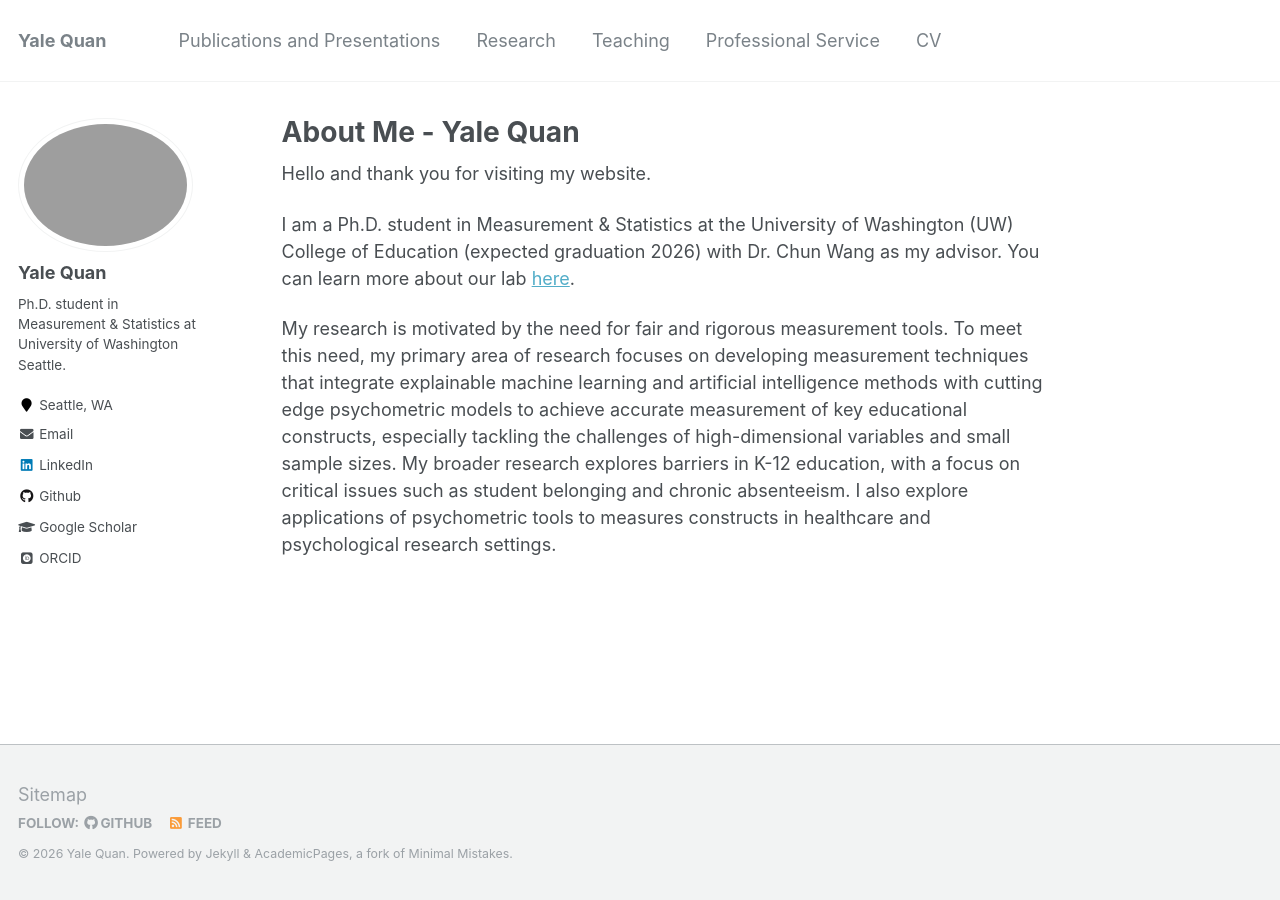
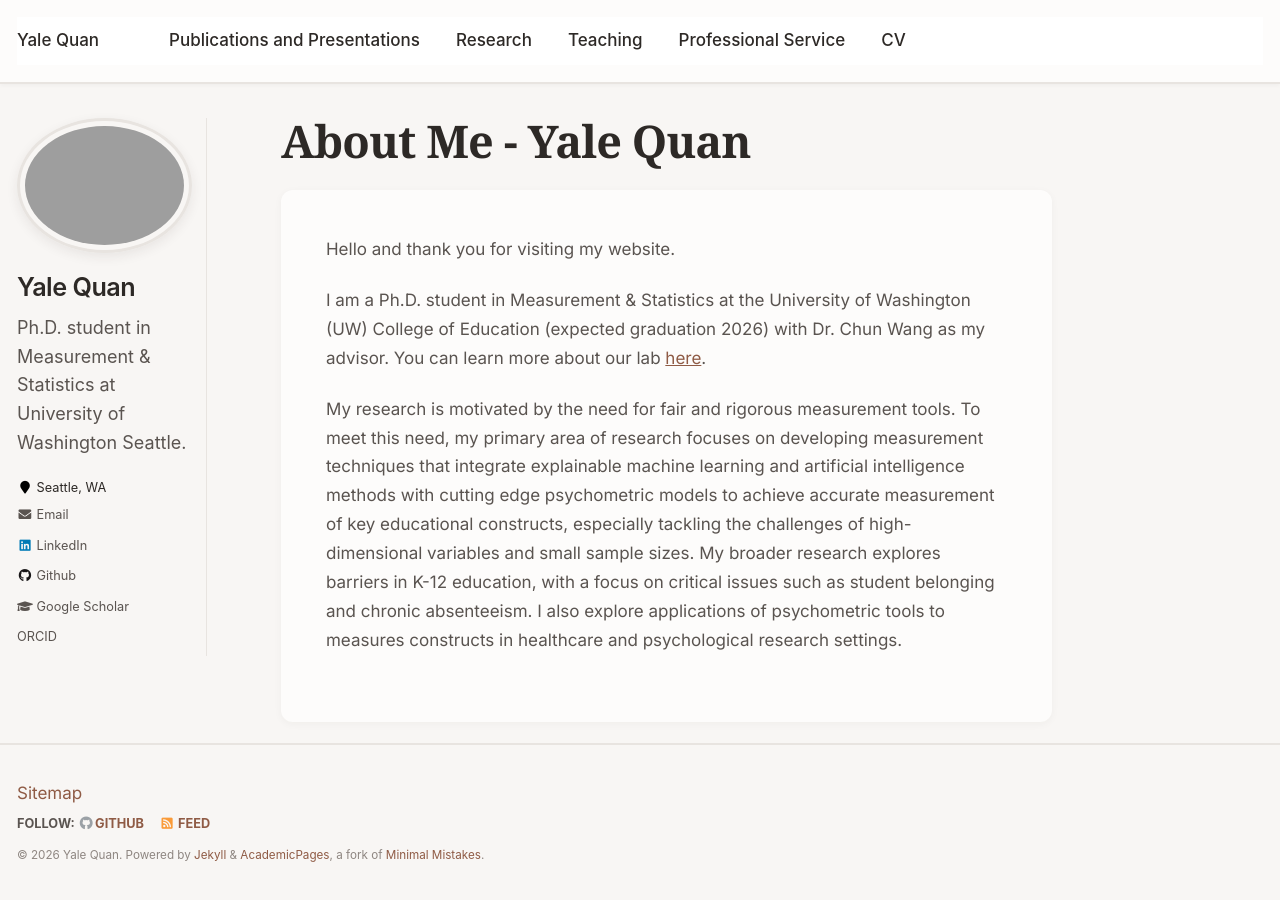
Before and after one commit to yalequan/yalequan.github.io, a Jekyll site: the page built from _pages/about.md, in a window 1280 px wide. Built offline with Jekyll 4.4.1, drawn with Linux system fonts in a browser that asks for light colours; some web fonts are replaced.

Commit message:
Updated coloring
Updated color scheme using custon-redesign.css and custom.html

```diff
--- a/_includes/head/custom.html
+++ b/_includes/head/custom.html
@@ -1,38 +1,11 @@
-{% include base_path %}
-
 <!-- start custom head snippets -->
 
-<link rel="apple-touch-icon" sizes="57x57" href="{{ base_path }}/images/apple-touch-icon-57x57.png?v=M44lzPylqQ">
-<link rel="apple-touch-icon" sizes="60x60" href="{{ base_path }}/images/apple-touch-icon-60x60.png?v=M44lzPylqQ">
-<link rel="apple-touch-icon" sizes="72x72" href="{{ base_path }}/images/apple-touch-icon-72x72.png?v=M44lzPylqQ">
-<link rel="apple-touch-icon" sizes="76x76" href="{{ base_path }}/images/apple-touch-icon-76x76.png?v=M44lzPylqQ">
-<link rel="apple-touch-icon" sizes="114x114" href="{{ base_path }}/images/apple-touch-icon-114x114.png?v=M44lzPylqQ">
-<link rel="apple-touch-icon" sizes="120x120" href="{{ base_path }}/images/apple-touch-icon-120x120.png?v=M44lzPylqQ">
-<link rel="apple-touch-icon" sizes="144x144" href="{{ base_path }}/images/apple-touch-icon-144x144.png?v=M44lzPylqQ">
-<link rel="apple-touch-icon" sizes="152x152" href="{{ base_path }}/images/apple-touch-icon-152x152.png?v=M44lzPylqQ">
-<link rel="apple-touch-icon" sizes="180x180" href="{{ base_path }}/images/apple-touch-icon-180x180.png?v=M44lzPylqQ">
-<link rel="icon" type="image/png" href="{{ base_path }}/images/favicon-32x32.png?v=M44lzPylqQ" sizes="32x32">
-<link rel="icon" type="image/png" href="{{ base_path }}/images/android-chrome-192x192.png?v=M44lzPylqQ" sizes="192x192">
-<link rel="icon" type="image/png" href="{{ base_path }}/images/favicon-96x96.png?v=M44lzPylqQ" sizes="96x96">
-<link rel="icon" type="image/png" href="{{ base_path }}/images/favicon-16x16.png?v=M44lzPylqQ" sizes="16x16">
-<link rel="manifest" href="{{ base_path }}/images/manifest.json?v=M44lzPylqQ">
-<link rel="mask-icon" href="{{ base_path }}/images/safari-pinned-tab.svg?v=M44lzPylqQ" color="#000000">
-<link rel="shortcut icon" href="/images/favicon.ico?v=M44lzPylqQ">
-<meta name="msapplication-TileColor" content="#000000">
-<meta name="msapplication-TileImage" content="{{ base_path }}/images/mstile-144x144.png?v=M44lzPylqQ">
-<meta name="msapplication-config" content="{{ base_path }}/images/browserconfig.xml?v=M44lzPylqQ">
-<meta name="theme-color" content="#ffffff">
-<link rel="stylesheet" href="{{ base_path }}/assets/css/academicons.css"/>
+<!-- Load Google Fonts for better typography -->
+<link rel="preconnect" href="https://fonts.googleapis.com">
+<link rel="preconnect" href="https://fonts.gstatic.com" crossorigin>
+<link href="https://fonts.googleapis.com/css2?family=Inter:wght@400;500;600&display=swap" rel="stylesheet">
 
-<script type="text/x-mathjax-config"> MathJax.Hub.Config({ TeX: { equationNumbers: { autoNumber: "all" } } }); </script>
-<script type="text/x-mathjax-config">
-  MathJax.Hub.Config({
-    tex2jax: {
-      inlineMath: [ ['$','$'], ["\\(","\\)"] ],
-      processEscapes: true
-    }
-  });
-</script>
-<script src='https://cdnjs.cloudflare.com/ajax/libs/mathjax/2.7.4/latest.js?config=TeX-MML-AM_CHTML' async></script>
+<!-- Custom CSS for warm redesign -->
+<link rel="stylesheet" href="{{ '/assets/css/custom-redesign.css' | relative_url }}">
 
 <!-- end custom head snippets -->
--- /dev/null
+++ b/assets/css/custom-redesign.css
@@ -0,0 +1,306 @@
+/* ============================================
+   CUSTOM REDESIGN FOR YALEQUAN.GITHUB.IO
+   Warmer colors & better typography
+   ============================================ */
+
+/* ==========================================
+   COLOR PALETTE - Warm Academic
+   ========================================== */
+:root {
+  /* Warm neutrals instead of cold grays */
+  --warm-white: #fdfcfb;
+  --warm-bg: #f8f6f4;
+  --warm-gray-100: #e8e4e0;
+  --warm-gray-200: #d4cfc9;
+  --warm-gray-300: #a39b92;
+  --warm-gray-400: #6b6560;
+
+  /* Accent colors - warm earth tones */
+  --primary-warm: #c17d5f;        /* Terracotta/rust */
+  --primary-dark: #8f5b45;
+  --secondary-warm: #7a9d7e;      /* Sage green */
+  --accent-gold: #d4a574;         /* Warm gold */
+  --accent-blue: #5b8fa3;         /* Muted teal-blue */
+
+  /* Text colors */
+  --text-primary: #2d2926;
+  --text-secondary: #5a5450;
+  --text-muted: #8e8681;
+
+  /* Link colors */
+  --link-color: #8f5b45;
+  --link-hover: #c17d5f;
+}
+
+/* ==========================================
+   TYPOGRAPHY IMPROVEMENTS
+   ========================================== */
+
+/* Better font stack with warmer feel */
+body {
+  font-family: 'Inter', 'Helvetica Neue', -apple-system, BlinkMacSystemFont,
+               'Segoe UI', Roboto, Arial, sans-serif;
+  color: var(--text-primary) !important;
+  background-color: var(--warm-bg) !important;
+  line-height: 1.7;
+  font-size: 17px;
+  -webkit-font-smoothing: antialiased;
+  -moz-osx-font-smoothing: grayscale;
+}
+
+/* Headings with better hierarchy */
+h1, h2, h3, h4, h5, h6 {
+  font-family: 'Charter', 'Georgia', 'Times New Roman', serif;
+  font-weight: 600;
+  color: var(--text-primary) !important;
+  letter-spacing: -0.02em;
+  line-height: 1.3;
+}
+
+h1 {
+  font-size: 2.5rem;
+  margin-bottom: 1.5rem;
+}
+
+h2 {
+  font-size: 2rem;
+  margin-top: 2.5rem;
+  margin-bottom: 1.25rem;
+  color: var(--primary-dark) !important;
+}
+
+h3 {
+  font-size: 1.5rem;
+  margin-top: 2rem;
+  margin-bottom: 1rem;
+}
+
+/* Better paragraph spacing */
+p {
+  margin-bottom: 1.5rem;
+  color: var(--text-secondary);
+  max-width: 70ch; /* Optimal reading width */
+}
+
+/* ==========================================
+   LAYOUT & STRUCTURE
+   ========================================== */
+
+/* Warm up the main content area */
+.page__content,
+.archive {
+  background-color: var(--warm-white) !important;
+  padding: 2.5rem;
+  border-radius: 12px;
+  box-shadow: 0 2px 8px rgba(45, 41, 38, 0.04);
+}
+
+/* Sidebar improvements */
+.sidebar {
+  background-color: var(--warm-bg) !important;
+  border-right: 1px solid var(--warm-gray-100) !important;
+}
+
+.author__avatar img {
+  border: 3px solid var(--warm-gray-100);
+  box-shadow: 0 4px 12px rgba(45, 41, 38, 0.08);
+}
+
+.author__name {
+  color: var(--text-primary) !important;
+  font-size: 1.4rem !important;
+  font-weight: 600 !important;
+  margin-top: 1rem !important;
+}
+
+.author__bio {
+  color: var(--text-secondary) !important;
+  font-size: 1rem !important;
+  line-height: 1.6 !important;
+}
+
+/* ==========================================
+   NAVIGATION
+   ========================================== */
+
+.masthead {
+  background-color: var(--warm-white) !important;
+  border-bottom: 2px solid var(--warm-gray-100) !important;
+  box-shadow: 0 2px 4px rgba(45, 41, 38, 0.03);
+}
+
+.greedy-nav a {
+  color: var(--text-primary) !important;
+  font-weight: 500;
+  transition: color 0.2s ease;
+}
+
+.greedy-nav a:hover,
+.greedy-nav .visible-links a:hover {
+  color: var(--link-hover) !important;
+}
+
+.greedy-nav .visible-links a::after {
+  background: var(--primary-warm) !important;
+}
+
+/* ==========================================
+   LINKS & BUTTONS
+   ========================================== */
+
+a {
+  color: var(--link-color) !important;
+  text-decoration: none;
+  transition: all 0.2s ease;
+  border-bottom: 1px solid transparent;
+}
+
+a:hover {
+  color: var(--link-hover) !important;
+  border-bottom-color: var(--link-hover);
+}
+
+/* Social media icons */
+.author__urls a {
+  color: var(--text-secondary) !important;
+  transition: all 0.2s ease;
+}
+
+.author__urls a:hover {
+  color: var(--primary-warm) !important;
+  transform: translateY(-2px);
+}
+
+/* ==========================================
+   CONTENT SECTIONS
+   ========================================== */
+
+/* Publications list */
+.archive__item-title {
+  color: var(--text-primary) !important;
+  font-family: 'Charter', 'Georgia', serif;
+  font-size: 1.25rem !important;
+  margin-bottom: 0.5rem !important;
+}
+
+.archive__item-excerpt {
+  color: var(--text-secondary) !important;
+  font-size: 0.95rem;
+  line-height: 1.6;
+}
+
+/* Add subtle hover effect to list items */
+.archive__item {
+  padding: 1.5rem;
+  margin-bottom: 1rem;
+  border-radius: 8px;
+  transition: all 0.2s ease;
+}
+
+.archive__item:hover {
+  background-color: var(--warm-bg);
+  transform: translateX(4px);
+}
+
+/* ==========================================
+   FOOTER
+   ========================================== */
+
+.page__footer {
+  background-color: var(--warm-bg) !important;
+  border-top: 2px solid var(--warm-gray-100) !important;
+  color: var(--text-secondary) !important;
+}
+
+.page__footer-copyright {
+  color: var(--text-muted) !important;
+}
+
+/* ==========================================
+   ACCENTS & DETAILS
+   ========================================== */
+
+/* Add a subtle warm accent to key elements */
+.page__hero--overlay {
+  background-color: var(--primary-warm) !important;
+}
+
+/* Breadcrumbs if used */
+.breadcrumbs a {
+  color: var(--text-muted) !important;
+}
+
+.breadcrumbs a:hover {
+  color: var(--primary-warm) !important;
+}
+
+/* Tags */
+.page__taxonomy-item {
+  background-color: var(--warm-gray-100) !important;
+  color: var(--text-primary) !important;
+  border-radius: 4px;
+  font-size: 0.85rem;
+  padding: 0.25rem 0.75rem;
+  transition: all 0.2s ease;
+}
+
+.page__taxonomy-item:hover {
+  background-color: var(--accent-gold) !important;
+  color: var(--warm-white) !important;
+}
+
+/* ==========================================
+   RESPONSIVE IMPROVEMENTS
+   ========================================== */
+
+@media (max-width: 768px) {
+  body {
+    font-size: 16px;
+  }
+
+  h1 {
+    font-size: 2rem;
+  }
+
+  h2 {
+    font-size: 1.5rem;
+  }
+
+  .page__content {
+    padding: 1.5rem;
+  }
+}
+
+/* ==========================================
+   CUSTOM ADDITIONS FOR PERSONALITY
+   ========================================== */
+
+/* Add a subtle gradient to the top of pages */
+.page__hero {
+  background: linear-gradient(135deg,
+    var(--warm-bg) 0%,
+    var(--warm-white) 100%) !important;
+}
+
+/* Better focus states for accessibility */
+a:focus,
+button:focus {
+  outline: 2px solid var(--primary-warm);
+  outline-offset: 2px;
+}
+
+/* Smooth scrolling */
+html {
+  scroll-behavior: smooth;
+}
+
+/* Selection color */
+::selection {
+  background-color: var(--accent-gold);
+  color: var(--warm-white);
+}
+
+::-moz-selection {
+  background-color: var(--accent-gold);
+  color: var(--warm-white);
+}
```
Also changed, not shown: _includes/head/Z-custom.html (added, +38 -0 lines).
